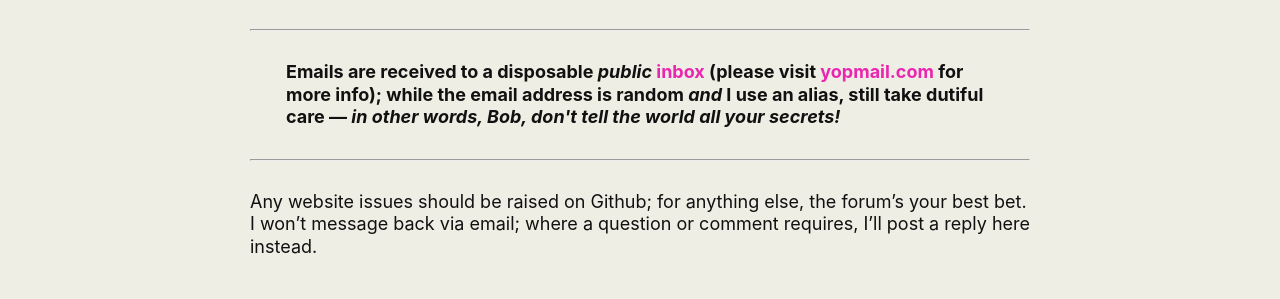
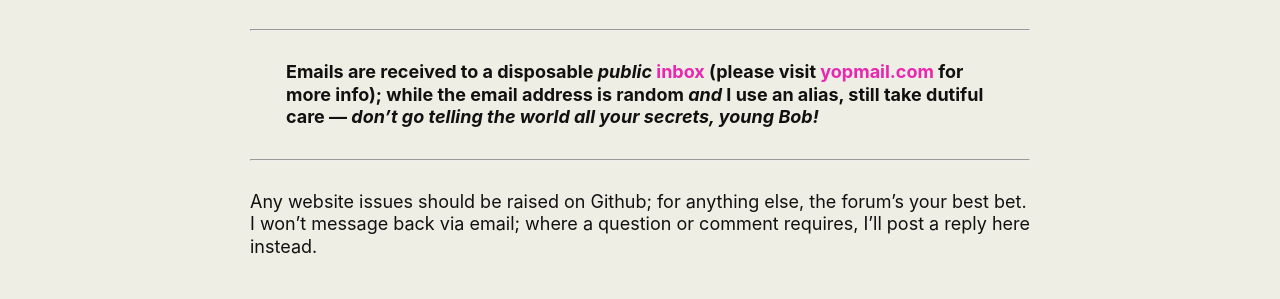
Before and after one commit to martbetz/martbetz.github.io, a Jekyll site: the page built from contact.html, in a window 1280 px wide. Shown: the part 232-531 px from the top of the page. Built offline with Jekyll 4.4.1, drawn with Linux system fonts in a browser that asks for light colours.

Commit message:
Update contact.html

```diff
--- a/contact.html
+++ b/contact.html
@@ -13,7 +13,7 @@
 
 <p>
  <span style="display:block; margin-left:2em; margin-right:2em">
-<b>Emails are received to a disposable <i>public</i> <a class="u-email" href="mailto:{{ site.author.email }}">inbox</a> (please visit <a href="https://www.yopmail.com">yopmail.com</a> for more info); while the email address is random <i>and</i> I use an alias, still take dutiful care&nbsp;— <i> in other words, Bob, don't tell the world all your secrets!</i></b>
+<b>Emails are received to a disposable <i>public</i> <a class="u-email" href="mailto:{{ site.author.email }}">inbox</a> (please visit <a href="https://www.yopmail.com">yopmail.com</a> for more info); while the email address is random <i>and</i> I use an alias, still take dutiful care&nbsp;— <i> don’t go telling the world all your secrets, young Bob!</i></b>
 </span>
 </p>
 
```
